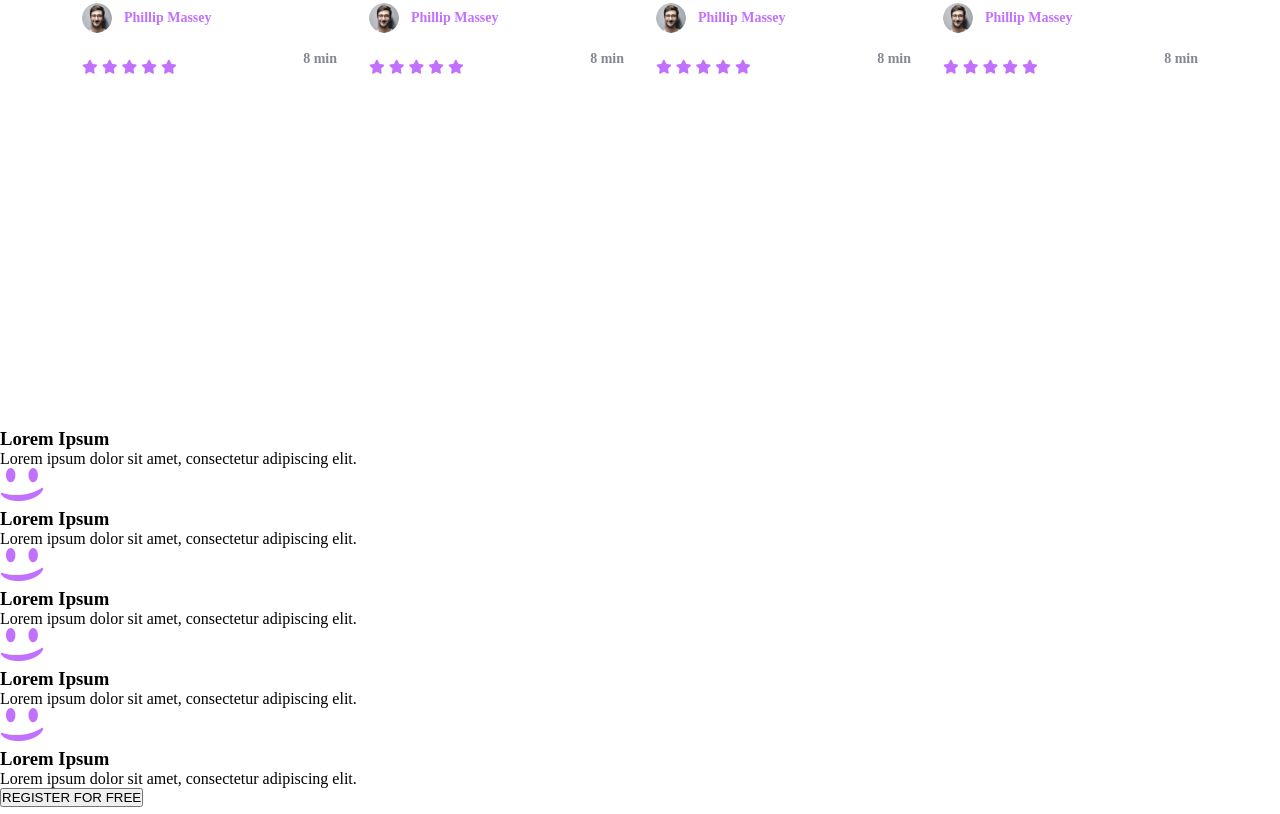
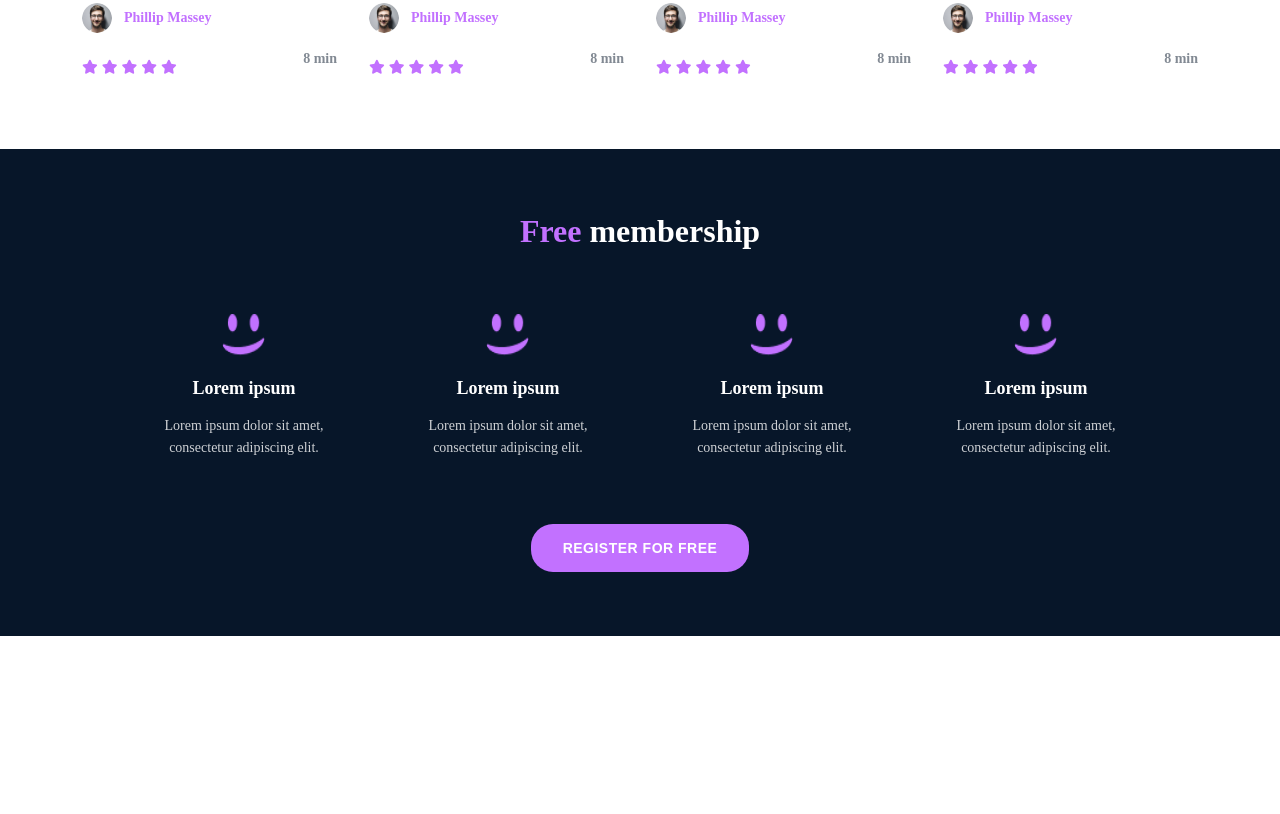
Before and after one commit to ZeeAzeez/alx_html_css, a plain HTML site: page css_advanced/index.html in a window 1280 px wide. Shown: the part 1646-2460 px from the top of the page. Drawn offline with Linux system fonts and the light colour scheme.

Commit message:
free membership

```diff
--- a/css_advanced/index.html
+++ b/css_advanced/index.html
@@ -180,35 +180,33 @@
       </div>
     </section>
 
-    <section>
-      <h2>Free membership</h2>
-      <div>
-        <img src="./images/smile.svg" alt="" />
-        <h3>Lorem Ipsum</h3>
+    <section class="free-membership-section">
+      <h2><span class="purple-text">Free</span> membership</h2>
+      <div class="free-membership-lorem">
+        <div class="free-membership-item">
+          <img src="/images/smile.png" alt="" />
+          <h3>Lorem ipsum</h3>
           <p>Lorem ipsum dolor sit amet, consectetur adipiscing elit.</p>
         </div>
-      <div>
+        <div class="free-membership-item">
           <img src="/images/smile.png" alt="" />
-        <h3>Lorem Ipsum</h3>
+          <h3>Lorem ipsum</h3>
           <p>Lorem ipsum dolor sit amet, consectetur adipiscing elit.</p>
         </div>
-      <div>
+        <div class="free-membership-item">
           <img src="/images/smile.png" alt="" />
-        <h3>Lorem Ipsum</h3>
+          <h3>Lorem ipsum</h3>
           <p>Lorem ipsum dolor sit amet, consectetur adipiscing elit.</p>
         </div>
-      <div>
+        <div class="free-membership-item">
           <img src="/images/smile.png" alt="" />
-        <h3>Lorem Ipsum</h3>
+          <h3>Lorem ipsum</h3>
           <p>Lorem ipsum dolor sit amet, consectetur adipiscing elit.</p>
         </div>
-      <div>
-        <img src="/images/smile.png" alt="" />
-        <h3>Lorem Ipsum</h3>
-        <p>Lorem ipsum dolor sit amet, consectetur adipiscing elit.</p>
       </div>
-      <button>REGISTER FOR FREE</button>
+      <button class="register-button">REGISTER FOR FREE</button>
     </section>
+
     <section>
       <h2>F.A.Q</h2>
       <div>
--- a/css_advanced/styles.css
+++ b/css_advanced/styles.css
@@ -258,3 +258,66 @@ h2 {
   margin: 0;
   font-weight: 600;
 }
+
+/* Free Membership Section */
+.free-membership-section {
+  background-color: #071629;
+  padding: 4rem 2rem;
+  text-align: center;
+}
+
+.free-membership-section h2 {
+  font-size: 32px;
+  color: white;
+  margin: 0 0 4rem 0;
+}
+
+.free-membership-lorem {
+  display: flex;
+  justify-content: center;
+  gap: 4rem;
+  margin-bottom: 4rem;
+  flex-wrap: wrap;
+  max-width: 1000px;
+  margin-left: auto;
+  margin-right: auto;
+}
+
+.free-membership-item {
+  text-align: center;
+  max-width: 200px;
+}
+
+.free-membership-item img {
+  width: 44px;
+  height: 44px;
+  margin-bottom: 1rem;
+}
+
+.free-membership-item h3 {
+  font-size: 18px;
+  color: white;
+  margin: 0 0 1rem 0;
+  font-weight: 600;
+}
+
+.free-membership-item p {
+  font-size: 14px;
+  color: white;
+  margin: 0;
+  line-height: 1.6;
+  opacity: 0.8;
+}
+
+.register-button {
+  background-color: var(--button-color);
+  color: white;
+  border: none;
+  padding: 1rem 2rem;
+  font-size: 14px;
+  font-weight: 600;
+  border-radius: 22px;
+  cursor: pointer;
+  text-transform: uppercase;
+  letter-spacing: 0.5px;
+}
```
Lines whose indentation alone changed are shown as unchanged.
